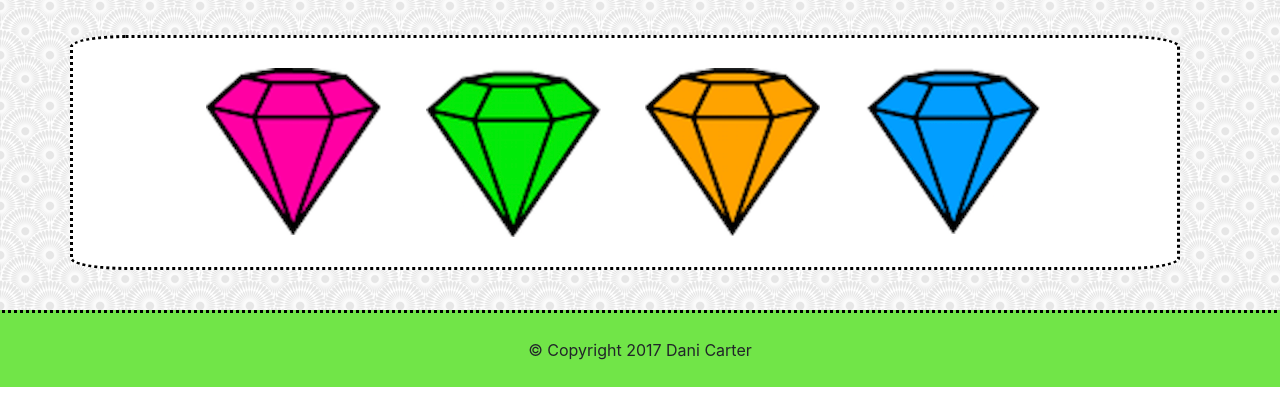
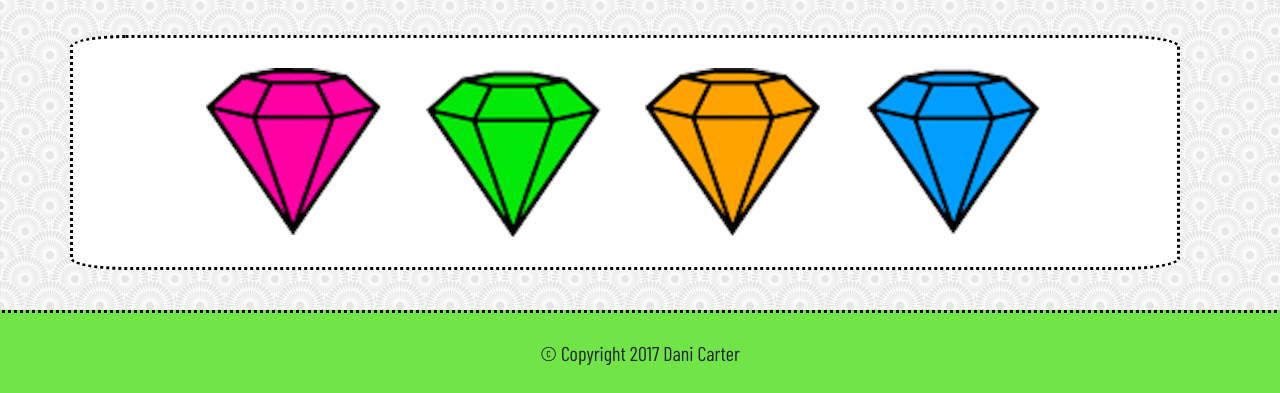
Before and after one commit to danielaine3/week-4-game, a plain HTML site: page index.html in a window 1280 px wide. Shown: the part 745-1138 px from the top of the page. Drawn offline with nearby package versions, Linux system fonts and the light colour scheme; a web font is replaced by a local one.

Commit message:
footer style update

```diff
--- a/assets/css/style.css
+++ b/assets/css/style.css
@@ -82,6 +82,8 @@ footer {
 	padding:25px;
 	margin-top:40px;
 	border-top:dotted #000000;
+	font-family: barlow condensed, sans-serif;
+	font-size: 20px;
 
 }
 
```
